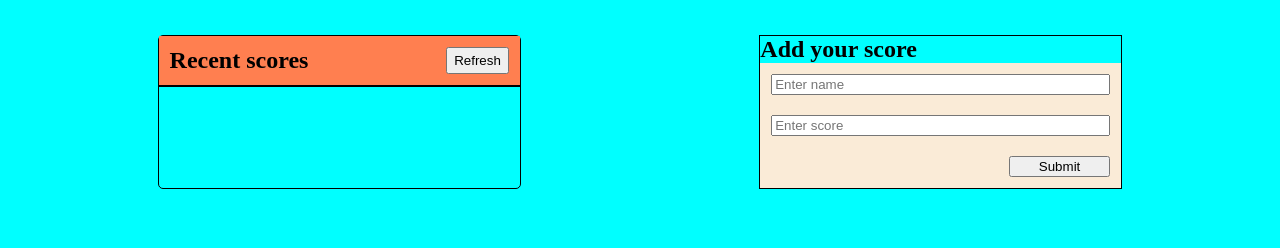
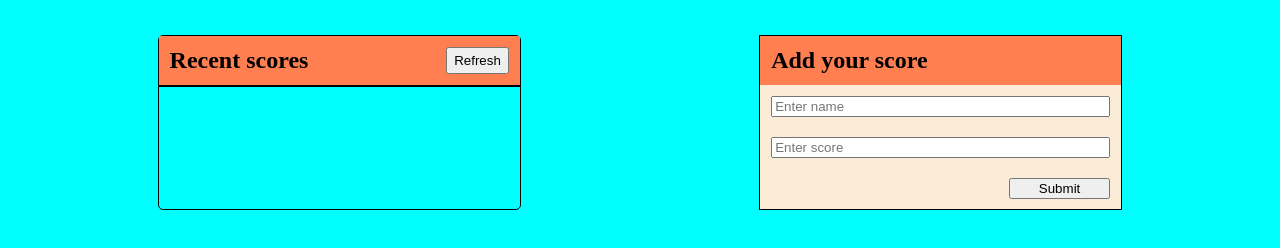
Before and after one commit to tomasesquivelgc/Leader-board-API, a website built with webpack: page dist/index.html in a window 1280 px wide. Shown: the part 118-366 px from the top of the page. Built offline with nearby package versions, Linux system fonts and the light colour scheme; no server answers.

Commit message:
run build to update dist index

```diff
--- a/dist/index.html
+++ b/dist/index.html
@@ -19,7 +19,7 @@
       </div>
 
       <div class="add-score">
-        <h2>Add your score</h2>
+        <h2 class="score-title">Add your score</h2>
         <div class="input-div">
           <input type="text" id="name-input" placeholder="Enter name">
           <input type="number" id="score-input" placeholder="Enter score">
```
Also changed, not shown: dist/main.js (+1 -1 lines).
